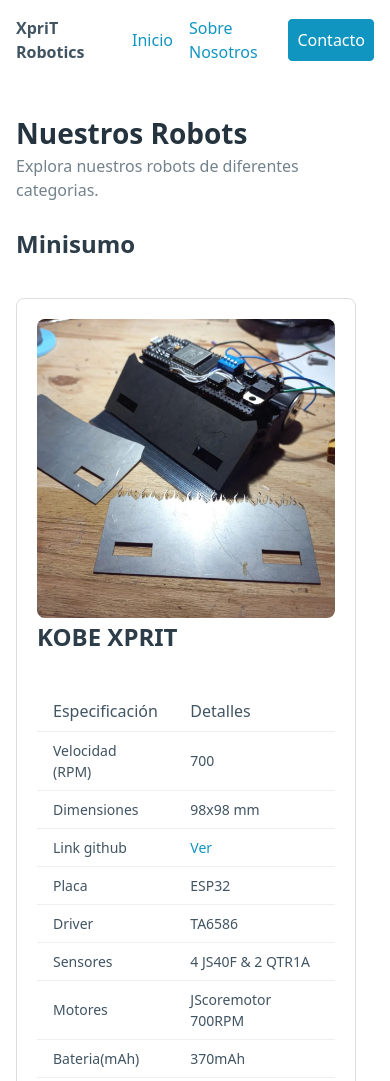
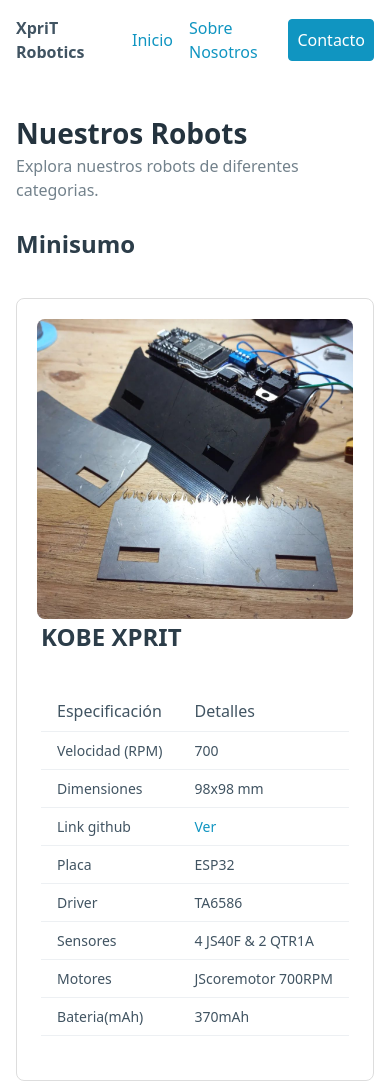
Before and after one commit to FranJx/xpritrobotics, a plain HTML site: page index.html in a window 390 px wide. Shown: the top 1081 px of the page. Drawn offline with nearby package versions, Linux system fonts and the light colour scheme.

Commit message:
Update index.html

```diff
--- a/index.html
+++ b/index.html
@@ -51,14 +51,12 @@
         }
 
         @media screen and (max-width: 768px) {
-            .carousel {
-            width: 95%;
-        }
+
             .carousel-item {
                 flex-direction: column;
             }
             img {
-                width: 100%;
+                width: 100|%;
                 max-height: 300px;
             }
             .team-member img {
```
